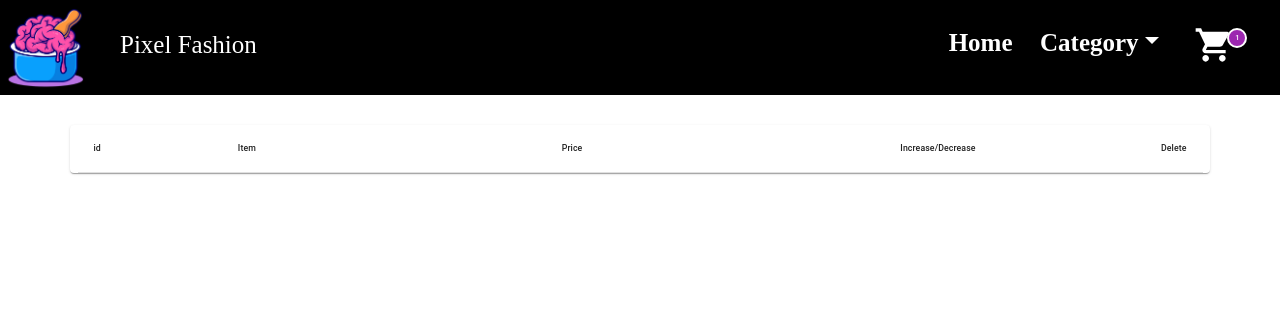
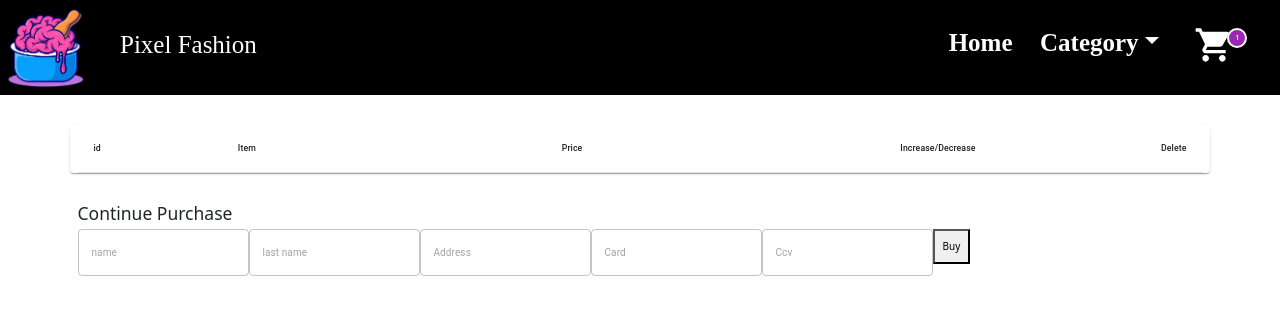
Before and after one commit to dsantucho/PreEntrega1-SANTUCHO, a React (Create React App) app: page /cart in a window 1280 px wide. Shown: the top 314 px of the page. Built offline with nearby package versions, Linux system fonts and the light colour scheme; a web font is replaced by a local one.

Commit message:
from de compra manda info a firebase

```diff
--- /dev/null
+++ b/src/components/FormCart.js
@@ -0,0 +1,47 @@
+import { TextField } from '@mui/material';
+import React, {useState, useEffect} from 'react';
+import {collection, addDoc} from "firebase/firestore";
+import {db} from "../firebase/firebaseConfig";
+
+const initialForm = {
+    name:'',
+    lastName:'',
+    card:'',
+    ccv:'',
+    address:''
+}
+
+const FormCart = () => {
+    //guardar data del form
+    const [values, setValues] = useState(initialForm)
+    //guardar la purchase
+    const [pruchaseID, setPurchaseID] = useState('');
+
+    //eventos para tomar los valores del form
+    const onChange = (e)=>{
+        const {value, name} = e.target;
+        setValues({...values, [name]:value})
+    }
+    const onSubmit = async(e)=>{
+        e.preventDefault();
+        console.log(values);
+        const docRef = await addDoc(collection(db, "purchases"),{values});
+        console.log("Document written with id: ", docRef.id);
+        setValues(initialForm);
+    }
+  return (
+    <div className='container mt-5'>
+        <h3> Continue Purchase </h3>
+        <form className='formContainer' onSubmit={onSubmit}>
+            <TextField placeholder='name' name='name' value={values.name} onChange={onChange}/>
+            <TextField placeholder='last name' name='lastName' value={values.lastName} onChange={onChange}/>
+            <TextField placeholder='Address' name='address' value={values.address} onChange={onChange}/>
+            <TextField placeholder='Card' name='card' value={values.card} onChange={onChange}/>
+            <TextField placeholder='Ccv' name='ccv' value={values.ccv} onChange={onChange}/>
+            <button className='btnForm' type='submit'>Buy</button>
+        </form>
+    </div>
+  )
+}
+
+export default FormCart
--- a/src/pages/Cart.js
+++ b/src/pages/Cart.js
@@ -10,12 +10,16 @@ import Paper from '@mui/material/Paper';
 //context:
 import { ItemsContext } from '../contexts/ItemsContext';
 
+//component
+import FormCart from '../components/FormCart';
+
 const Cart = () => {
     //methods tiene state y dispatch
     const {methods} = useContext(ItemsContext);
     const data = [1,1,1]
   return (
-    <TableContainer component={Paper} className="container mt-5">
+    <div>
+      <TableContainer component={Paper} className="container mt-5">
       <Table sx={{ minWidth: 650 }} aria-label="simple table">
         <TableHead>
           <TableRow>
@@ -43,7 +47,11 @@ const Cart = () => {
           ))}
         </TableBody>
       </Table>
-    </TableContainer>
+      </TableContainer>
+      <FormCart/>
+    </div>
+
+
   )
 }
 
```
